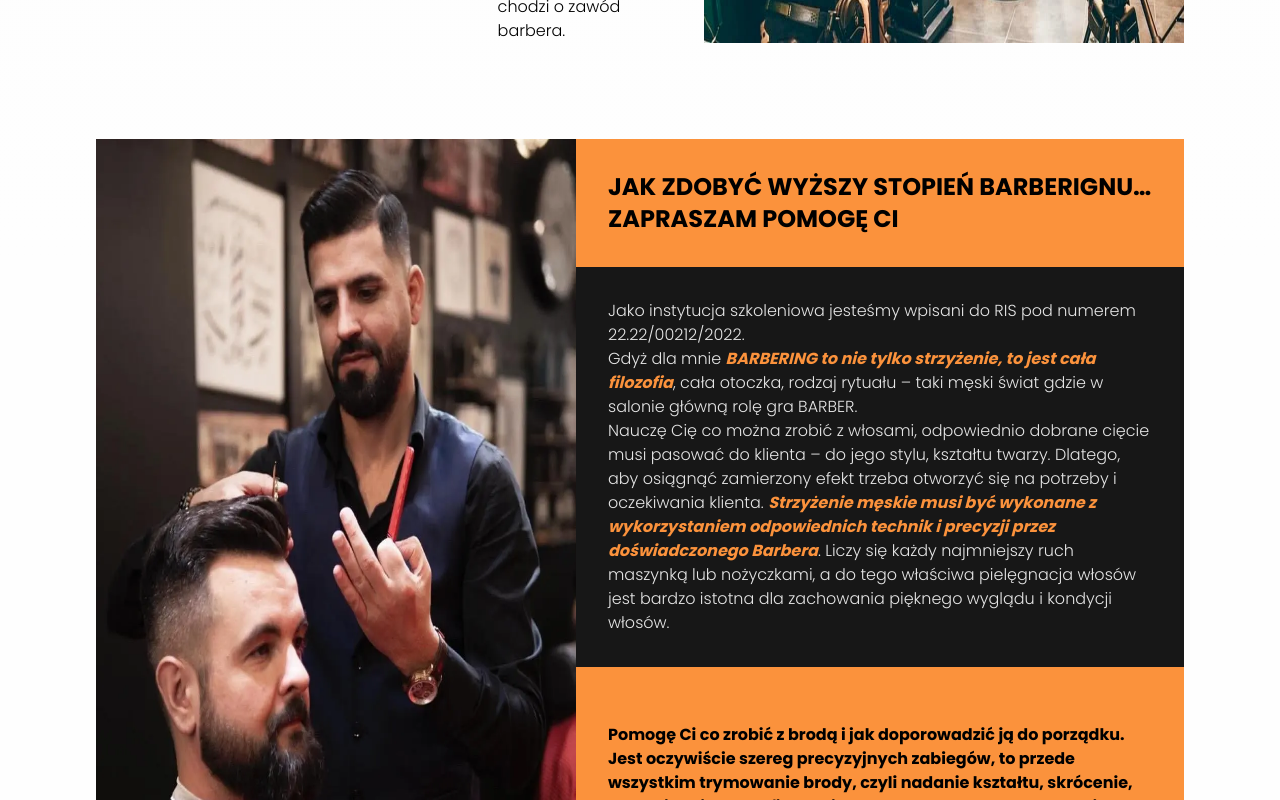
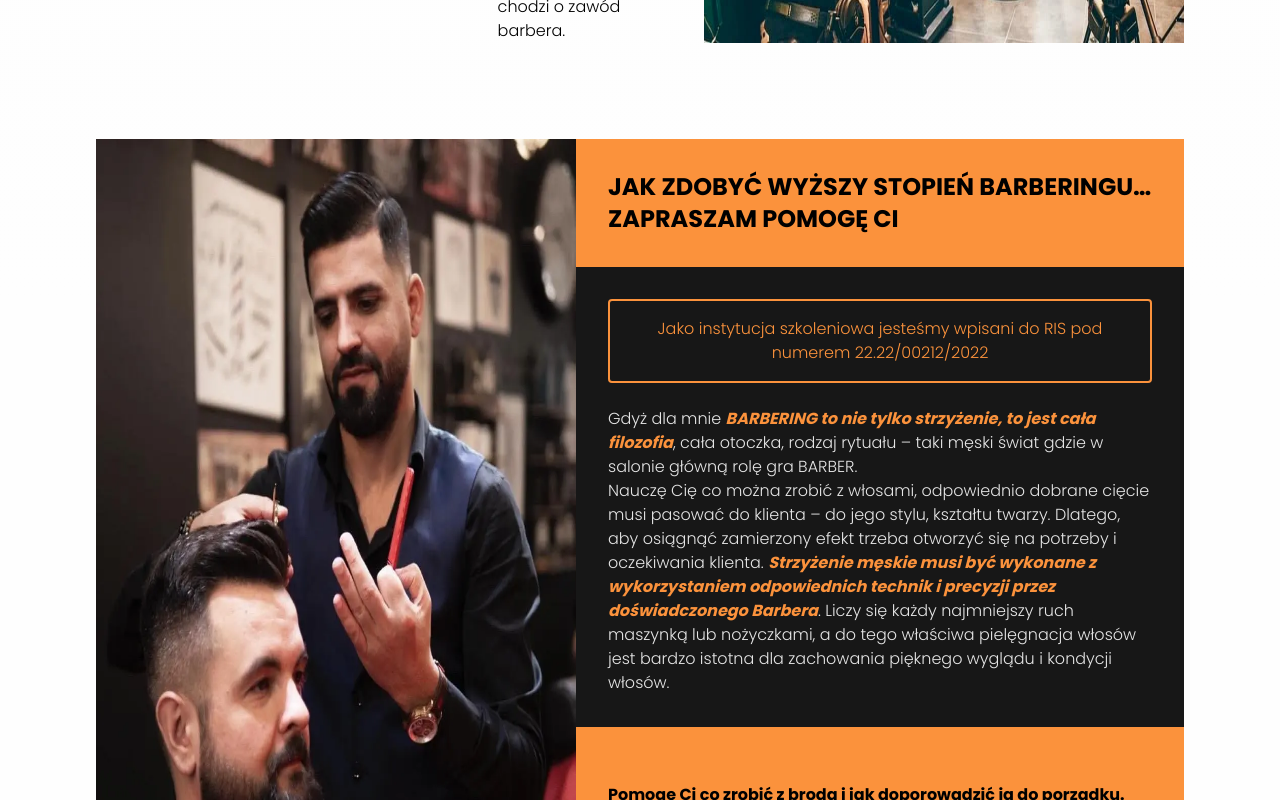
Before and after one commit to franckyi/primomos, a Next.js app in the folder frontend/: page / in a window 1280 px wide. Shown: the part 4780-5580 px from the top of the page. Built offline with nearby package versions, Linux system fonts and the light colour scheme.

Commit message:
fix text

```diff
--- a/frontend/app/ui/training.tsx
+++ b/frontend/app/ui/training.tsx
@@ -1,5 +1,6 @@
 import Image from "next/image";
 import FormatQuoteIcon from "@mui/icons-material/FormatQuote";
+import { Diversity1Sharp } from "@mui/icons-material";
 
 const heading = "Szkolenie";
 function getIntro() {
@@ -56,15 +57,16 @@ function Training() {
           draggable="false"
           className="inline"
         />
-        <p>
-          <span className="block pt-0 p-8 text-2xl text-black font-bold uppercase">
-            <br />
-            Jak zdobyć wyższy stopień barberignu… <br />
+        <div>
+          <span className="block mt-8 pt-0 p-8 text-2xl text-black font-bold uppercase">
+            Jak zdobyć wyższy stopień barberingu… <br />
             Zapraszam pomogę Ci
           </span>
           <div className="bg-neutral-900 text-neutral-200 p-8">
-            Jako instytucja szkoleniowa jesteśmy wpisani do RIS pod numerem
-            22.22/00212/2022.
+            <p className="p-4 border border-orange-400 border-solid border-2 rounded text-orange-400 text-center">
+              Jako instytucja szkoleniowa jesteśmy wpisani do RIS pod numerem
+              22.22/00212/2022
+            </p>
             <br />
             Gdyż dla mnie{" "}
             <strong className="font-bold text-orange-400 italic">
@@ -98,7 +100,7 @@ function Training() {
             konturów brody brzytwą, a więc wyznaczamy miejsce, gdzie ta broda
             powinna się zaczynać i powinna się kończyć.
           </div>
-        </p>
+        </div>
       </div>
       <p>
         Słuchamy Twoich potrzeb – to pierwszy i najważniejszy krok do idealnej
```
